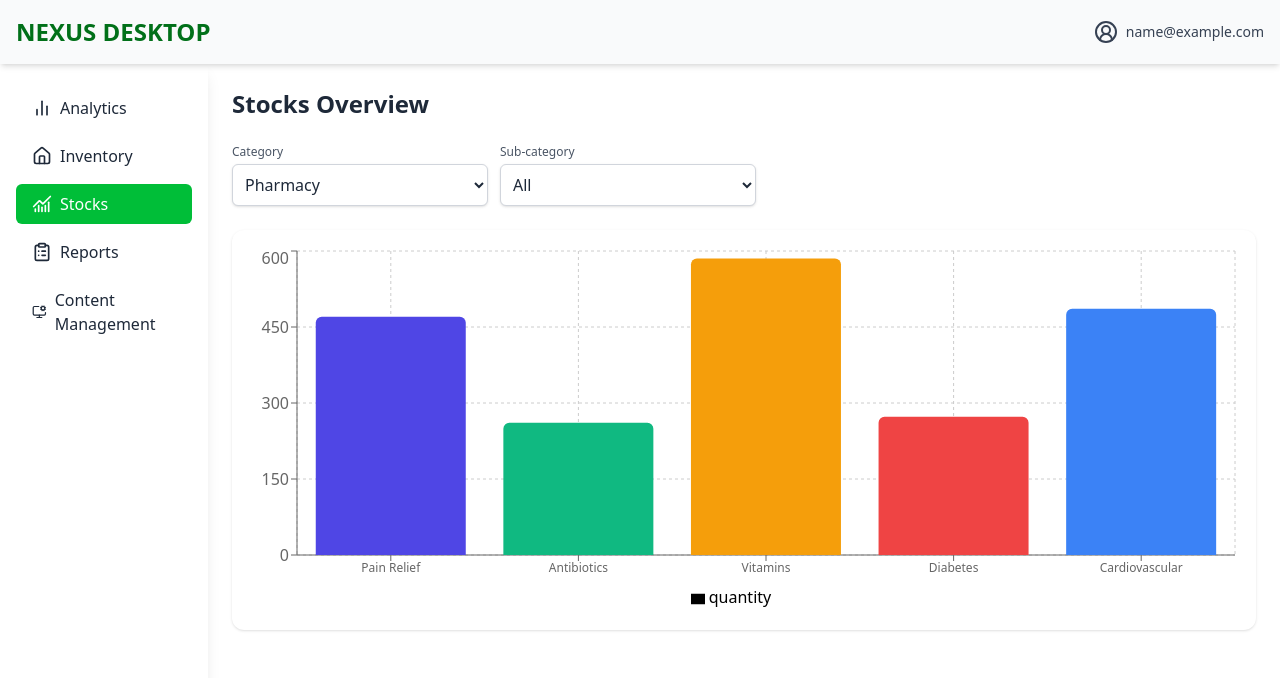
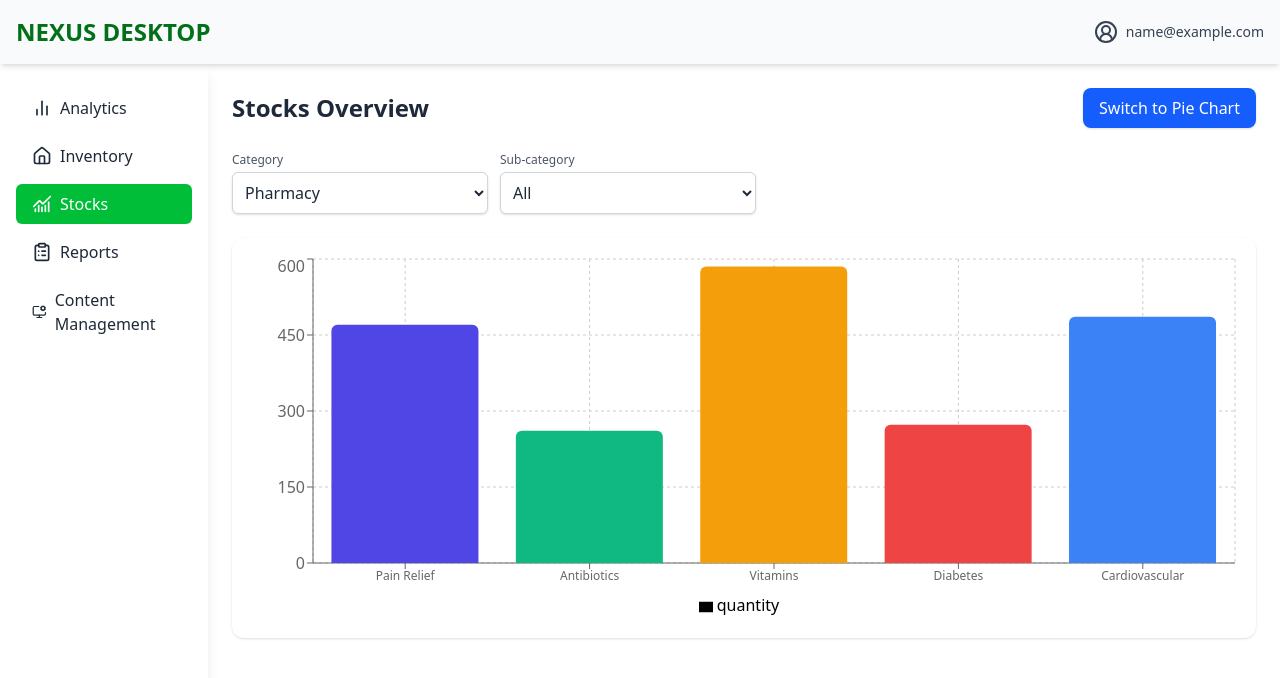
Before and after one commit to Muhammad-Junaid23/User-Admin-Cursor-AI, a Next.js app: page /admin/stocks in a window 1280 px wide. Shown: the top 678 px of the page. Built offline with nearby package versions, Linux system fonts and the light colour scheme; sample sign-in values are in the browser's storage.

Commit message:
pie chart has been added

```diff
--- a/src/app/admin/stocks/page.tsx
+++ b/src/app/admin/stocks/page.tsx
@@ -1,6 +1,6 @@
 'use client';
 import { useState, useMemo } from 'react';
-import { BarChart, Bar, XAxis, YAxis, CartesianGrid, Tooltip, Legend, ResponsiveContainer } from 'recharts';
+import { BarChart, Bar, XAxis, YAxis, CartesianGrid, Tooltip, Legend, ResponsiveContainer, PieChart, Pie, Cell } from 'recharts';
 import { INITIAL_DATA } from '@/components/inventory/dummyData';
 
 interface StockItem {
@@ -25,6 +25,7 @@ const StocksPage = () => {
 
   const [selectedCategory, setSelectedCategory] = useState<string>(categories[0]);
   const [selectedSubCategory, setSelectedSubCategory] = useState<string>('All');
+  const [chartType, setChartType] = useState<'bar' | 'pie'>('bar');
 
   const subCategories = useMemo(() => {
     const subs = Object.keys(INITIAL_DATA[selectedCategory] ?? {});
@@ -55,8 +56,18 @@ const StocksPage = () => {
 
   return (
     <div className='p-6 space-y-6'>
+      {/* Header with toggle button */}
+      <div className='flex justify-between items-center'>
         <h1 className='text-2xl font-bold text-gray-800'>Stocks Overview</h1>
+        <button
+          onClick={() => setChartType(chartType === 'bar' ? 'pie' : 'bar')}
+          className='px-4 py-2 bg-blue-600 text-white rounded-lg shadow hover:bg-blue-700 transition'
+        >
+          {chartType === 'bar' ? 'Switch to Pie Chart' : 'Switch to Bar Chart'}
+        </button>
+      </div>
 
+      {/* Filters */}
       <div className='flex flex-col sm:flex-row gap-3 mb-6'>
         <div className='flex-1 sm:flex-none'>
           <label className='block text-xs font-medium text-gray-600 mb-1'>Category</label>
@@ -64,7 +75,7 @@ const StocksPage = () => {
             value={selectedCategory}
             onChange={(e) => {
               setSelectedCategory(e.target.value);
-              setSelectedSubCategory('All');
+              setSelectedSubCategory('All'); // reset to All
             }}
             className='w-full sm:w-64 px-2 py-2 border border-gray-300 rounded-md bg-white text-gray-800 shadow-sm focus:outline-none focus:ring-2 focus:ring-blue-500'
           >
@@ -92,18 +103,34 @@ const StocksPage = () => {
         </div>
       </div>
 
-      {/* Bar Chart */}
-      <div className='h-[400px] w-full bg-white p-4 pl-0 rounded-xl shadow'>
+      {/* Chart */}
+      <div className='h-[400px] w-full bg-white p-4 rounded-xl shadow'>
         {chartData.length > 0 ? (
           <ResponsiveContainer width='100%' height='100%'>
+            {chartType === 'bar' ? (
               <BarChart data={chartData}>
                 <CartesianGrid strokeDasharray='3 3' />
                 <XAxis dataKey='name' tick={{ fontSize: 12 }} />
                 <YAxis />
                 <Tooltip />
                 <Legend />
-              <Bar dataKey='quantity' radius={[6, 6, 0, 0]} />
+                <Bar dataKey='quantity' radius={[6, 6, 0, 0]}>
+                  {chartData.map((entry, index) => (
+                    <Cell key={`cell-${index}`} fill={entry.fill || COLORS[index % COLORS.length]} />
+                  ))}
+                </Bar>
               </BarChart>
+            ) : (
+              <PieChart>
+                <Tooltip />
+                <Legend />
+                <Pie data={chartData} dataKey='quantity' nameKey='name' outerRadius={150} label>
+                  {chartData.map((entry, index) => (
+                    <Cell key={`cell-${index}`} fill={entry.fill || COLORS[index % COLORS.length]} />
+                  ))}
+                </Pie>
+              </PieChart>
+            )}
           </ResponsiveContainer>
         ) : (
           <p className='text-gray-500 text-center mt-16'>No stock data available for this selection</p>
```
Lines whose indentation alone changed are shown as unchanged.
